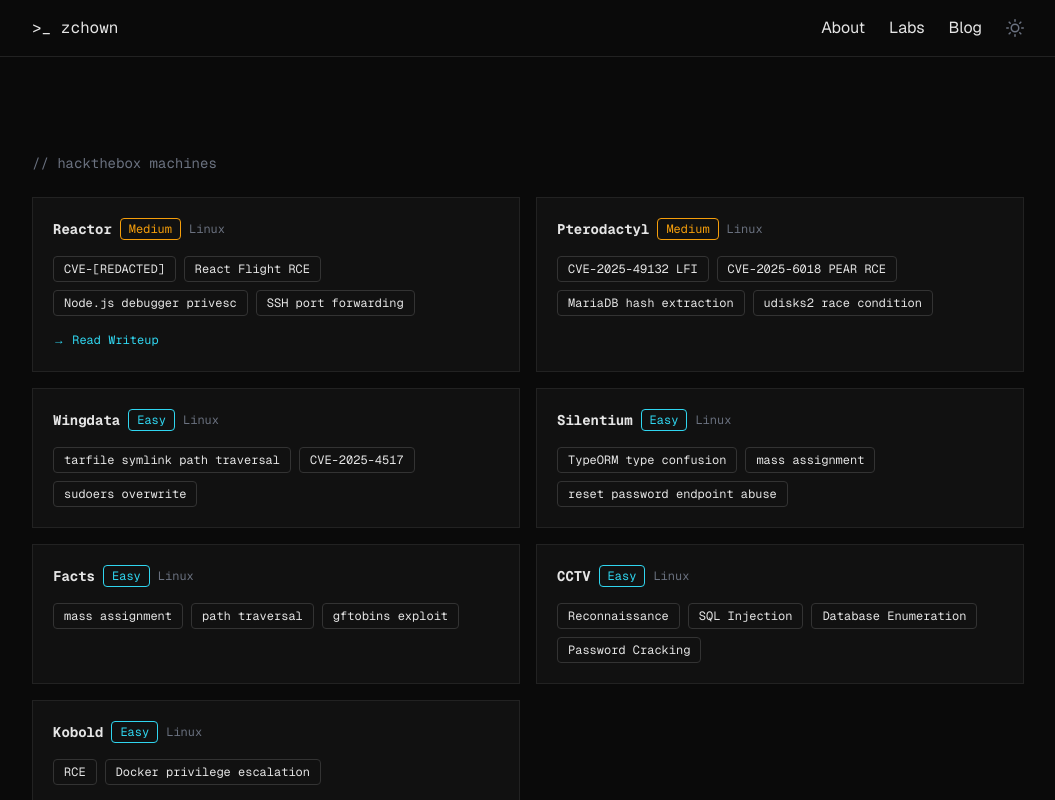
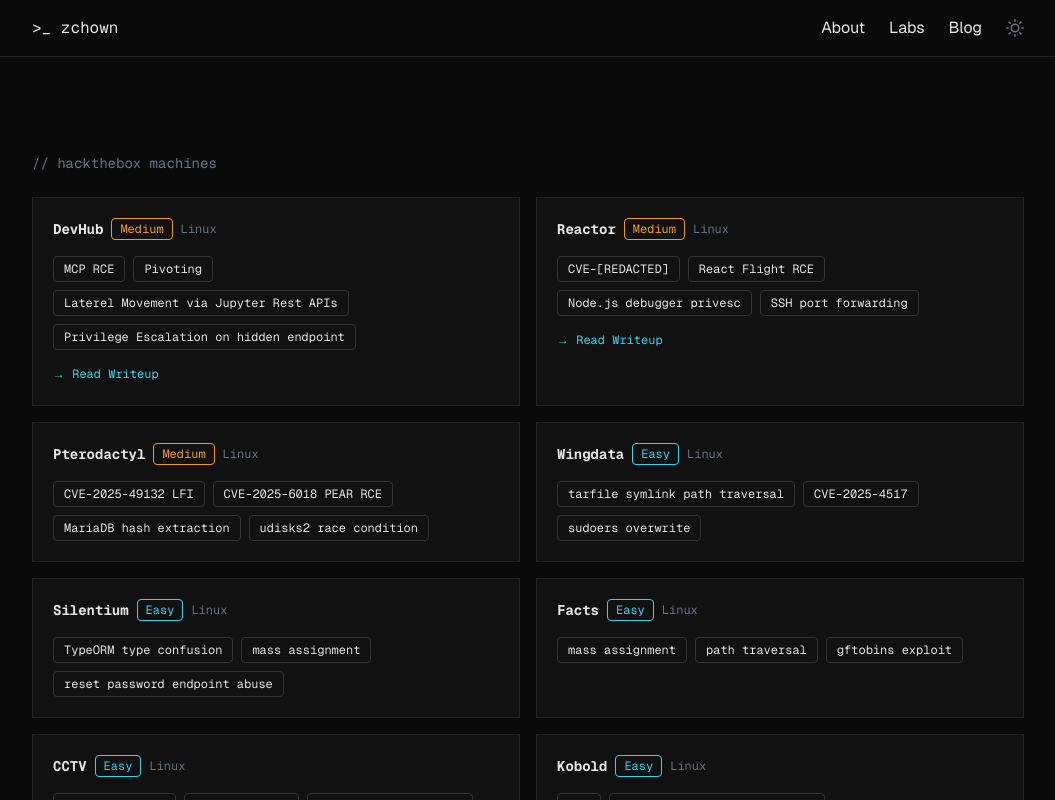
Before and after one commit to damienmagdangal/my-portfolio, a Next.js app: page /labs in a window 1280 px wide. Shown: the top 800 px of the page, without its empty margins (112-1167 px from the left). Built offline with nearby package versions, Linux system fonts and the light colour scheme.

Commit message:
update data

```diff
--- a/app/about/page.tsx
+++ b/app/about/page.tsx
@@ -34,6 +34,8 @@
       "FFuF",
       "Gobuster",
       "John the Ripper",
+      "Hashcat",
+      "",
       "Metasploit",
       "Arjun",
       "Kiterunner",
--- a/data/labs.ts
+++ b/data/labs.ts
@@ -33,6 +33,18 @@
 };
 
 export const htbMachines: HtbMachine[] = [
+  {
+    name: "DevHub",
+    difficulty: "Medium",
+    os: "Linux",
+    techniques: [
+      "MCP RCE",
+      "Pivoting",
+      "Laterel Movement via Jupyter Rest APIs",
+      "Privilege Escalation on hidden endpoint",
+    ],
+    writeupSlug: "htb-reactor",
+  },
   {
     name: "Reactor",
     difficulty: "Medium",
```
